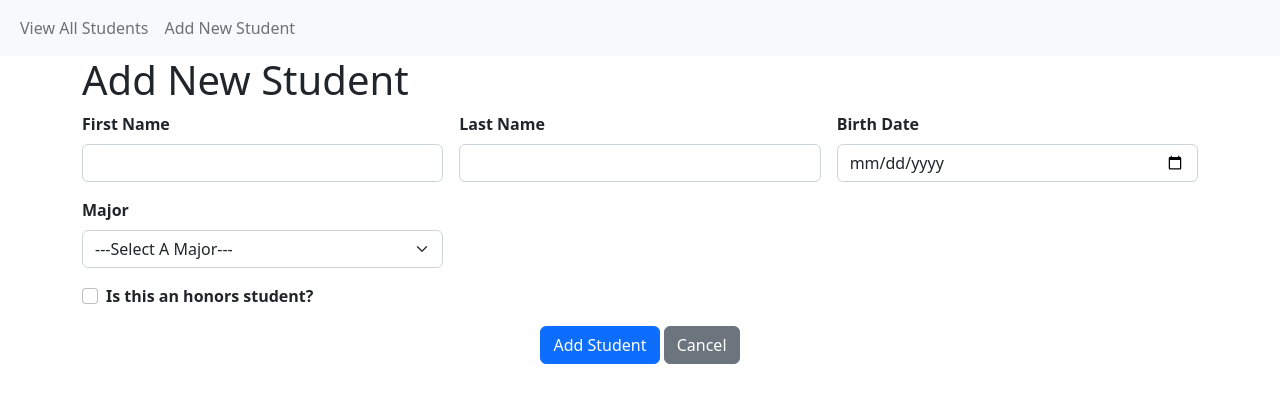
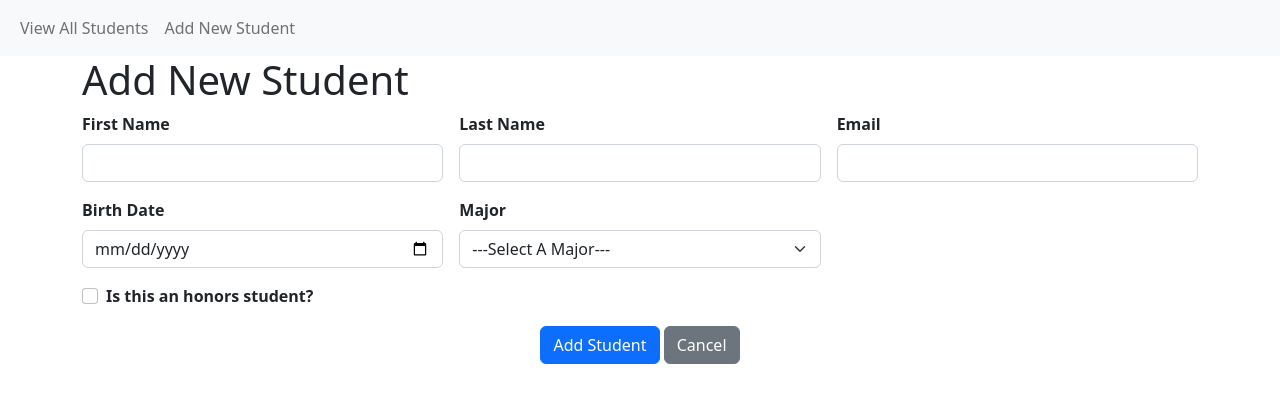
Before and after one commit to lucasglezrey120/helloWorld1-24, a Flask app: page /student/create in a window 1280 px wide. Shown: the top 403 px of the page. Run offline with Flask 3, Linux system fonts and the light colour scheme.

Commit message:
#7.2 Added an email field to the student_entry form, mimicking the format of last name field

```diff
--- a/templates/student_entry.html
+++ b/templates/student_entry.html
@@ -25,6 +25,7 @@
 
 <form class="row g-3"
       action="{{ url_for('student_edit', student_id=student['student_id']) if student else url_for('student_create') }}" method="post">
+    <!-- first name field dynamically adapts, editable if create or update mode, get database entry for view mode -->
   <div class="col-md-4">
     <label for="first_name" class="form-label"><strong>First Name</strong></label>
     {% if action and action in ['create', 'update'] %}
@@ -33,6 +34,7 @@
         <br>{{ student['first_name'] }}
     {% endif %}
   </div>
+<!-- last name field -->
   <div class="col-md-4">
     <label for="last_name" class="form-label"><strong>Last Name</strong></label>
     {% if action and action in ['create', 'update'] %}
@@ -41,6 +43,18 @@
         <br>{{ student['last_name'] }}
     {% endif %}
   </div>
+
+<!-- email field -->
+    <div class="col-md-4">
+    <label for="email" class="form-label"><strong>Email</strong></label>
+    {% if action and action in ['create', 'update'] %}
+        <input type="email" class="form-control" id="email" name="email" value = "{{ student['email'] if student else '' }}" maxlength="100" required>
+    {% else %}
+        <br>{{ student['email'] }}
+    {% endif %}
+  </div>
+
+<!-- bday field -->
   <div class="col-md-4">
     <label for="birth_date" class="form-label"><strong>Birth Date</strong></label>
     {% if action and action in ['create', 'update'] %}
@@ -51,6 +65,7 @@
     {% endif %}
   </div>
 
+<!-- major field -->
   <div class="col-md-4">
     <label for="major_id" class="form-label"><strong>Major</strong></label>
     {% if action and action in ['create', 'update'] %}
@@ -69,6 +84,7 @@
     {% endif %}
   </div>
 
+<!-- credits field can only be updated for read -->
   {% if action and action in ['read', 'update'] %}
   <div class="col-md-4">
     <label for="num_credits_completed" class="form-label"><strong>Number of Credits Completed</strong></label>
@@ -79,6 +95,7 @@
         <br> {{ student['num_credits_completed'] }}
     {% endif %}
   </div>
+      <!-- gpa field -->
   <div class="col-md-4">
     <label for="gpa" class="form-label"><strong>GPA</strong></label>
     {% if action and action in ['create', 'update'] %}
```
